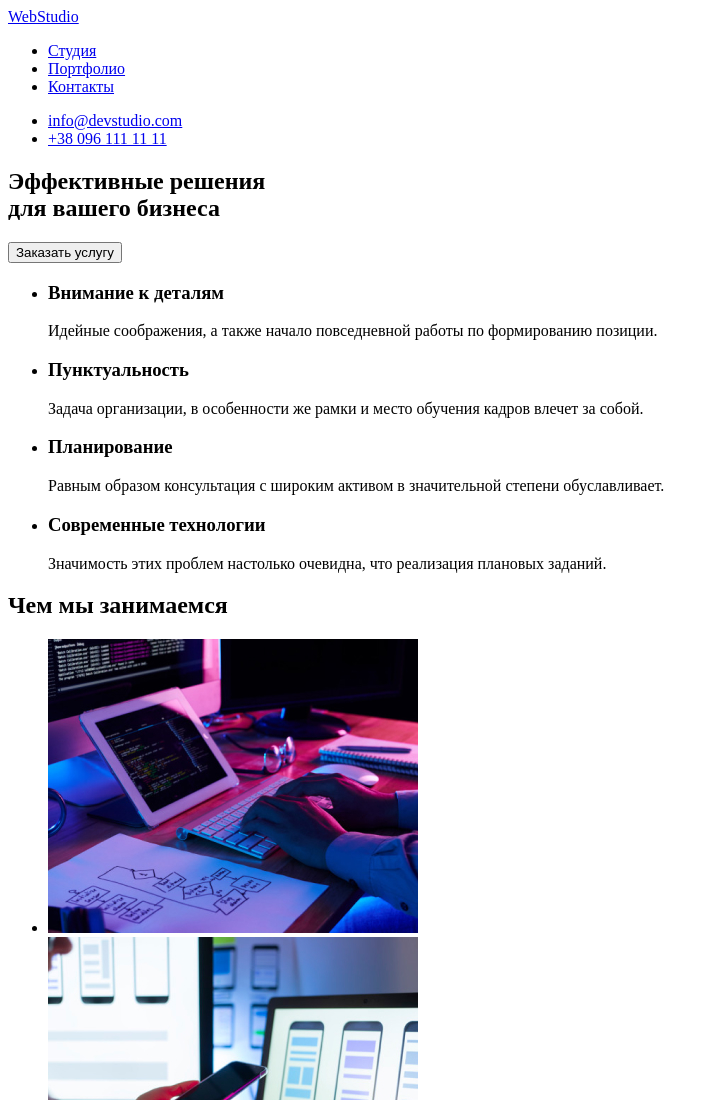
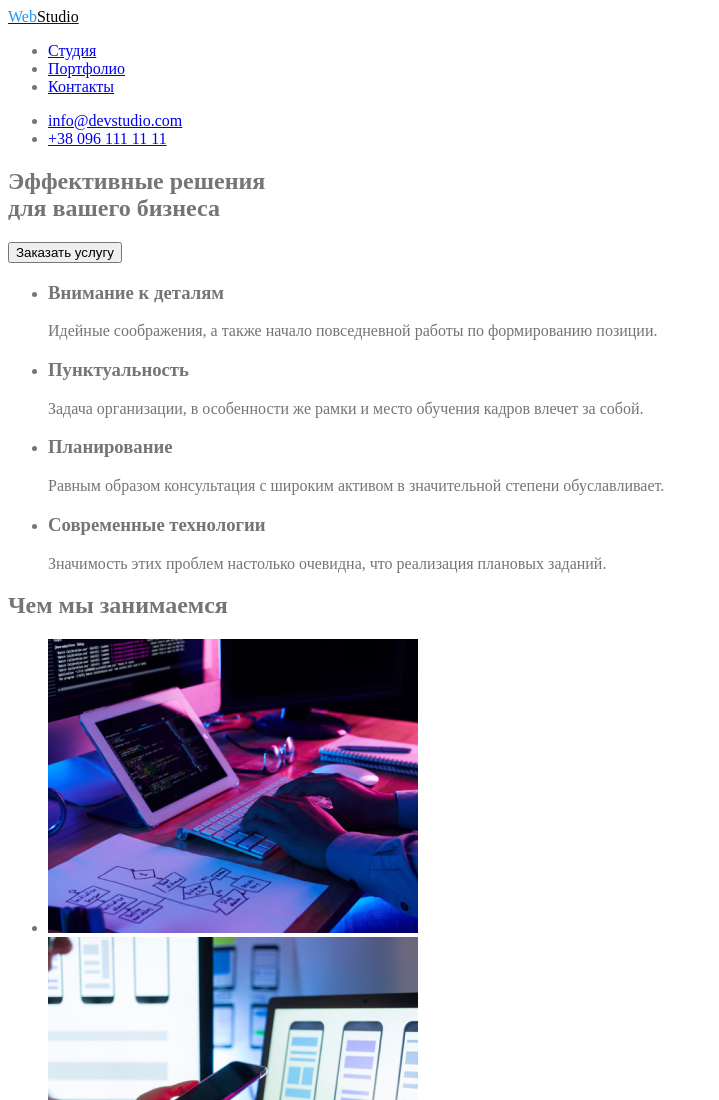
Before and after one commit to VitKo7/goit-markup-hw-02, a plain HTML site: page index.html in a window 1280 px wide. Shown: the top 1100 px of the page, without its empty margins (0-719 px from the left). Drawn offline with Linux system fonts and the light colour scheme.

Commit message:
Pallette added to CSS

```diff
--- a/css/styles.css
+++ b/css/styles.css
@@ -0,0 +1,28 @@
+body {
+  background-color: #ffffff;
+  color: #757575;
+}
+
+.logo-part1 {
+  color: #2196f3;
+}
+
+.logo-part2 {
+  color: #000000;
+}
+
+/* цвет основного текста #212121 */
+
+/* дополн.цвет текста #757575 */
+
+/* цвет акцент #2196F3  */
+
+/* при наведении #FFFFFF */
+
+/* nav background: #ffffff;
+
+advant background: #e5e5e5;
+
+team background: #f5f4fa;
+
+footer background: #2F303A */
--- a/index.html
+++ b/index.html
@@ -4,19 +4,20 @@
     <meta charset="UTF-8">
     <meta name="viewport" content="width=device-width, initial-scale=1.0">
     <title>Главная</title>
+    <link rel="stylesheet" href="./css/styles.css">
 </head>
 
 <body>
     <!-- NAVIGATION -->
     <header>
         <nav>
-            <a href="./index.html">WebStudio</a>
+            <a href="./index.html"><span class="logo-part1">Web</span><span class="logo-part2">Studio</span></a>
             <ul>
                 <li>
                     <a href="studia.html">Студия</a>
                 </li>
                 <li>
-                    <a href="portfolio.html">Портфолио</a>
+                    <a href="./portfolio.html">Портфолио</a>
                 </li>
                 <li>
                     <a href="contacts.html">Контакты</a>
```
Also changed, not shown: portfolio.html (+2 -1 lines).
